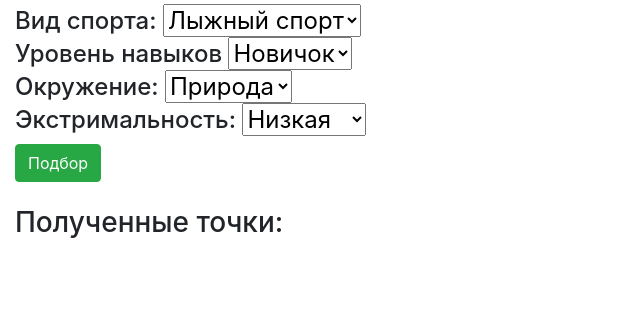
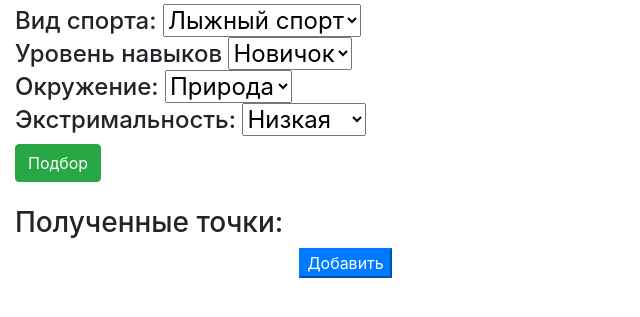
Before and after one commit to alexarlord-boop/DJANGO_project, a Django app: template live_action/main/templates/main/index.html in a window 1280 px wide. Shown: the part 100-417 px from the top of the page, without its empty margins (0-640 px from the left). Run offline with Django 3.2, Linux system fonts and the light colour scheme; the template is opened without the code that fills it: values that come from a table or form of the project are taken from there, others are empty; a user stored in the database is signed in; some libraries are stand-ins or nearby versions.

Commit message:
Added goals form

```diff
--- a/live_action/main/templates/main/index.html
+++ b/live_action/main/templates/main/index.html
@@ -20,14 +20,31 @@
 
             <h3 class="mt-4">Полученные точки:</h3>
             {% if user.is_authenticated %}
-            <div data-spy="scroll" data-target="#list-example" data-offset="0" class="pre-scrollable">
+            <form method="post">
+                 {% csrf_token %}
+                <div data-spy="scroll" data-target="#list-example" data-offset="0" class="pre-scrollable">
                 {% for point in points%}
                      <button id={{point.id}} type="button" class="list-group-item list-group-item-action">
-                         <h6>{{point.title}}</h6>
-                         <small>{{point.coords}}</small>
+                         <div class="row">
+                             <div class="col-11">
+                                 <h6>{{point.title}}</h6>
+                                <small>{{point.coords}}</small>
+                             </div>
+                             <div class="col-1">
+                                <input type="checkbox" class="form-check-input mt-3" >
+                             </div>
+                         </div>
                      </button>
                 {% endfor %}
             </div>
+
+                <div class="row">
+                    <div class="col-8"></div>
+                    <div class="col-1">
+                        <button class="button btn-primary center">Добавить</button>
+                    </div>
+                </div>
+            </form>
             {% else %}
             <p class="text-secondary">Для сохранения точек в Цели зарегистрируйтесь или войдите.</p>
             {% endif%}
```
